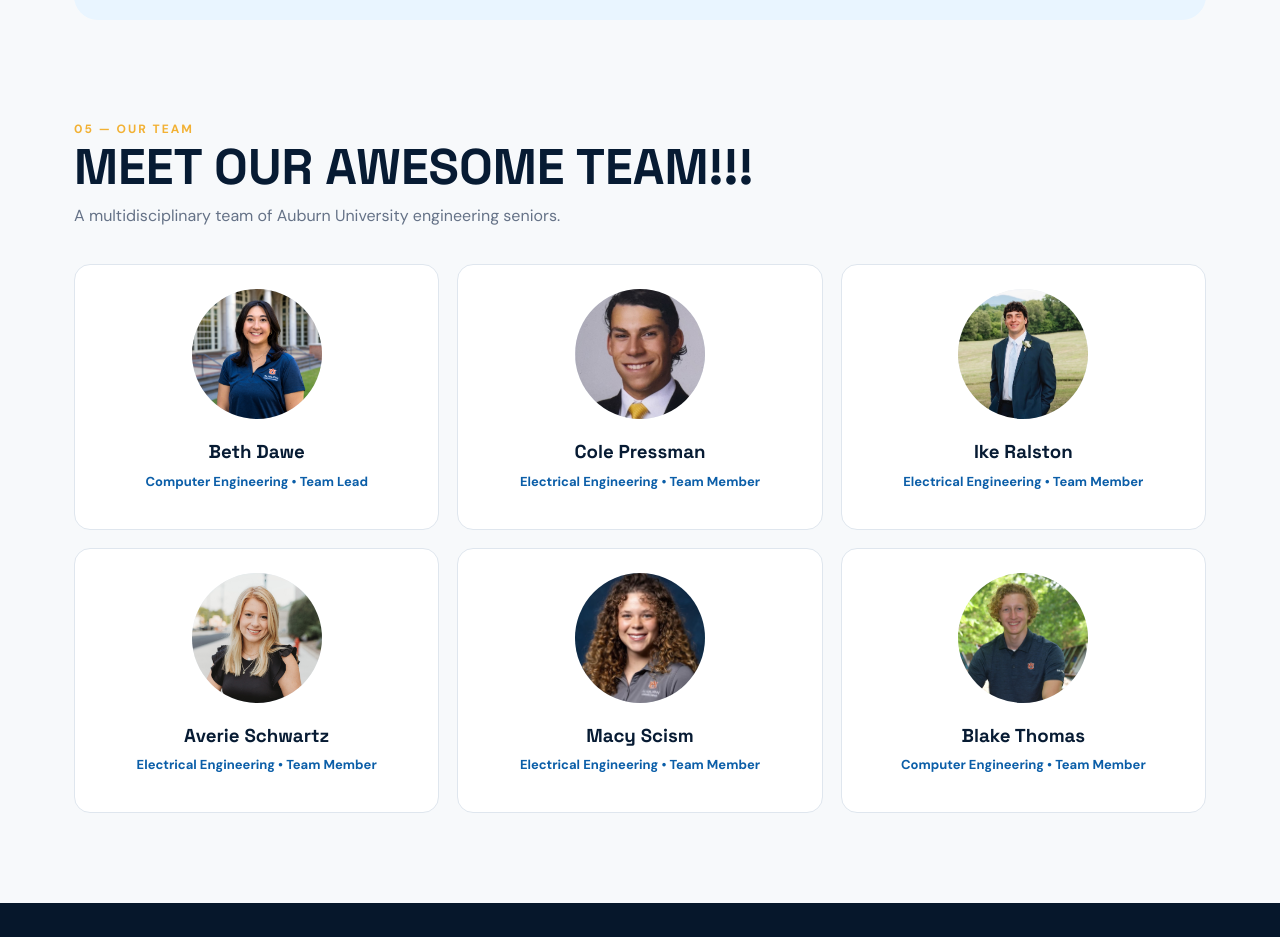
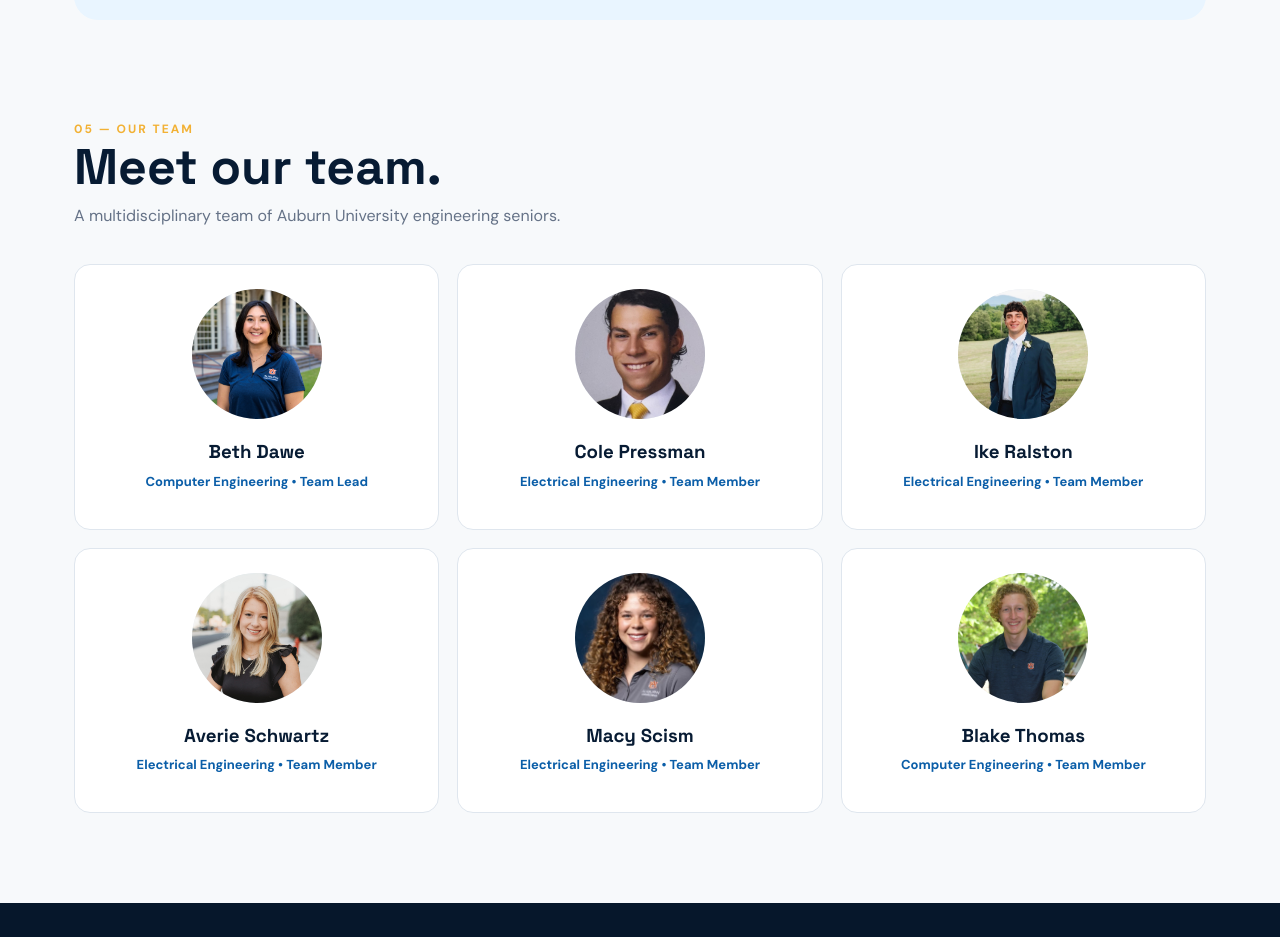
Before and after one commit to macyscism/team-13-portable-power-station, a plain HTML site: page index.html in a window 1280 px wide. Shown: the part 2939-3876 px from the top of the page. Drawn offline with Linux system fonts and the light colour scheme.

Commit message:
meet team

```diff
--- a/index.html
+++ b/index.html
@@ -82,7 +82,7 @@ footer{background:#06172b;color:#c7d5e3;text-align:center;padding:42px 20px;font
 
 <section id="team">
   <div class="section-label">05 — OUR TEAM</div>
-  <h2>MEET OUR AWESOME TEAM!!!</h2>
+  <h2>Meet our team.</h2>
   <p class="team-note">A multidisciplinary team of Auburn University engineering seniors.</p>
   <div class="team-grid">
     <article class="person"><img class="photo-img" src="beth-dawe.jpeg" alt="Beth Dawe headshot"><h3>Beth Dawe</h3><p class="role">Computer Engineering • Team Lead</p><p></p></article>
```
